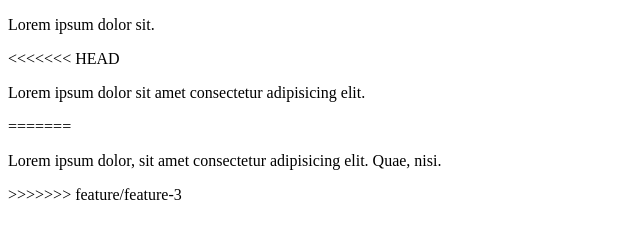
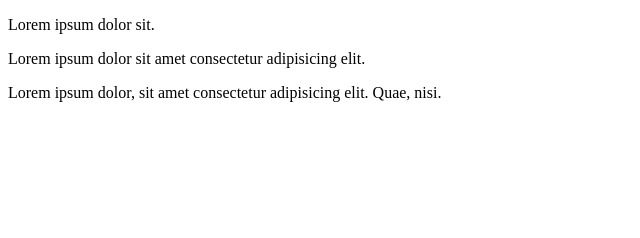
Before and after one commit to Dineshanand001/git-study, a plain HTML site: page index.html in a window 1280 px wide. Shown: the whole page, without its empty margins (0-640 px from the left). Drawn offline with Linux system fonts and the light colour scheme.

Commit message:
Merged code

```diff
--- a/index.html
+++ b/index.html
@@ -17,11 +17,8 @@
             <p class="browsehappy">You are using an <strong>outdated</strong> browser. Please <a href="#">upgrade your browser</a> to improve your experience.</p>
         <![endif]-->
         <p>Lorem ipsum dolor sit.</p>
-<<<<<<< HEAD
         <p>Lorem ipsum dolor sit amet consectetur adipisicing elit.</p>
-=======
         <p>Lorem ipsum dolor, sit amet consectetur adipisicing elit. Quae, nisi.</p>
->>>>>>> feature/feature-3
         <script src="" async defer></script>
     </body>
 </html>
```
